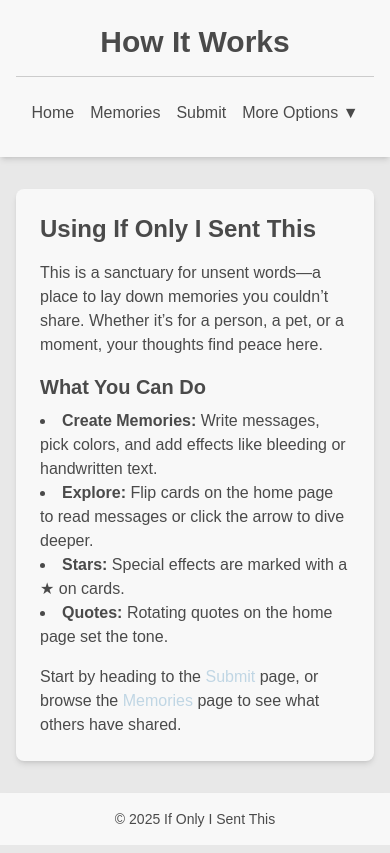
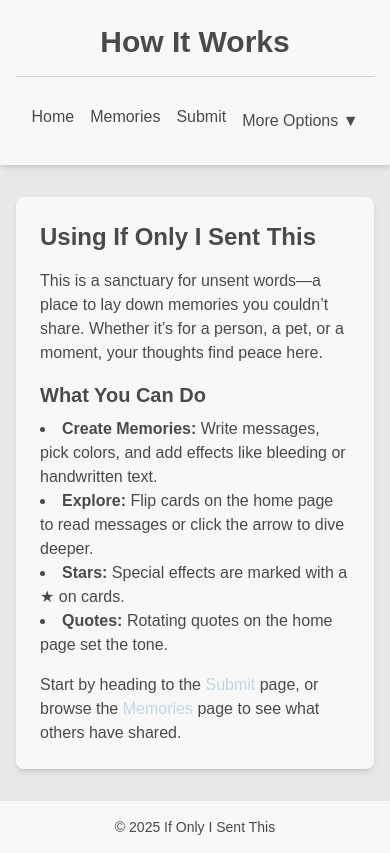
Before and after one commit to iemtejasvi/Project-T, a Next.js app: page /how-it-works in a window 390 px wide. Built offline with nearby package versions, Linux system fonts and the light colour scheme.

Commit message:
page.tsx

```diff
--- a/app/how-it-works/page.tsx
+++ b/app/how-it-works/page.tsx
@@ -42,7 +42,7 @@ export default function HowItWorks() {
               <li className="relative">
                 <button
                   onClick={() => setDropdownOpen(!dropdownOpen)}
-                  className="inline-flex items-center py-2 text-[var(--text)] hover:text-[var(--accent)] transition-colors duration-200"
+                  className="inline-flex items-center py-2 mt-2 sm:mt-0 text-[var(--text)] hover:text-[var(--accent)] transition-colors duration-200"
                 >
                   More Options ▼
                 </button>
@@ -80,10 +80,18 @@ export default function HowItWorks() {
           </p>
           <h3 className="text-xl sm:text-2xl font-semibold mb-2 text-[var(--text)]">What You Can Do</h3>
           <ul className="list-disc list-inside text-base sm:text-lg text-[var(--text)] mb-4">
-            <li><strong>Create Memories:</strong> Write messages, pick colors, and add effects like bleeding or handwritten text.</li>
-            <li><strong>Explore:</strong> Flip cards on the home page to read messages or click the arrow to dive deeper.</li>
-            <li><strong>Stars:</strong> Special effects are marked with a ★ on cards.</li>
-            <li><strong>Quotes:</strong> Rotating quotes on the home page set the tone.</li>
+            <li>
+              <strong>Create Memories:</strong> Write messages, pick colors, and add effects like bleeding or handwritten text.
+            </li>
+            <li>
+              <strong>Explore:</strong> Flip cards on the home page to read messages or click the arrow to dive deeper.
+            </li>
+            <li>
+              <strong>Stars:</strong> Special effects are marked with a ★ on cards.
+            </li>
+            <li>
+              <strong>Quotes:</strong> Rotating quotes on the home page set the tone.
+            </li>
           </ul>
           <p className="text-base sm:text-lg text-[var(--text)]">
             Start by heading to the{" "}
```
